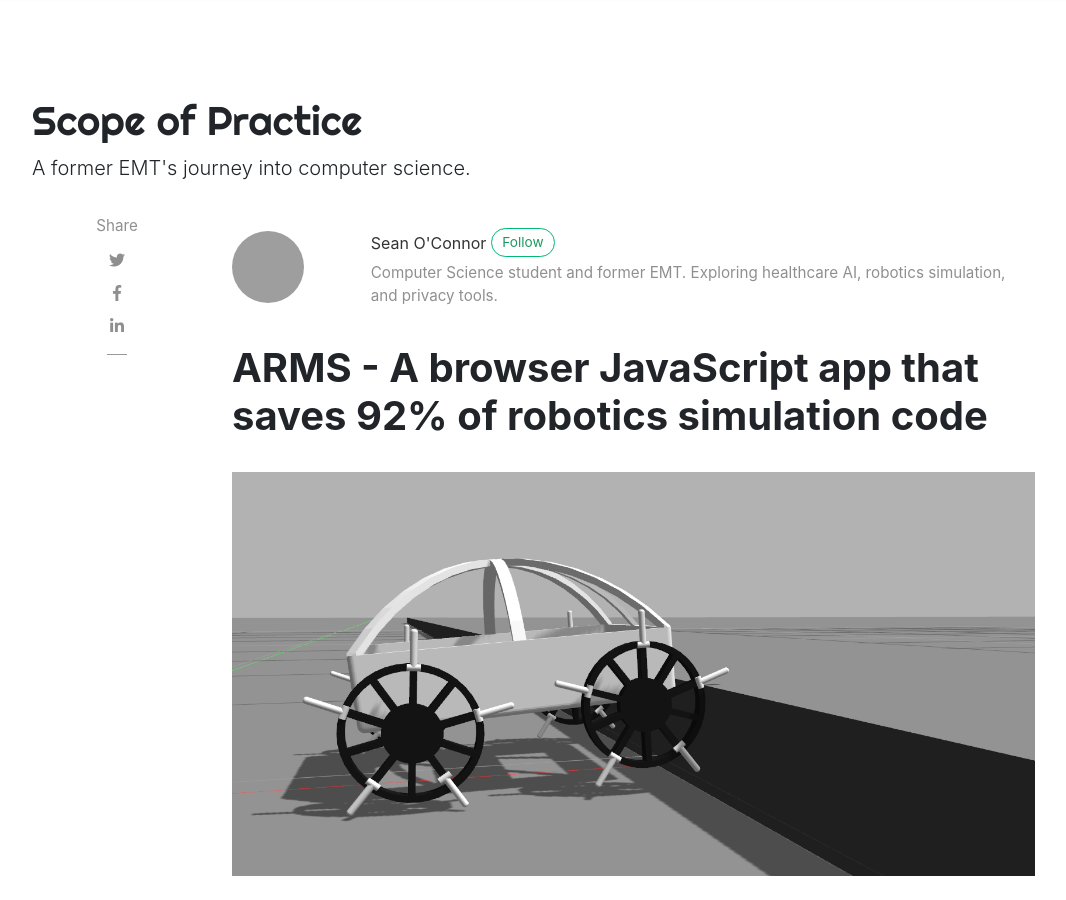
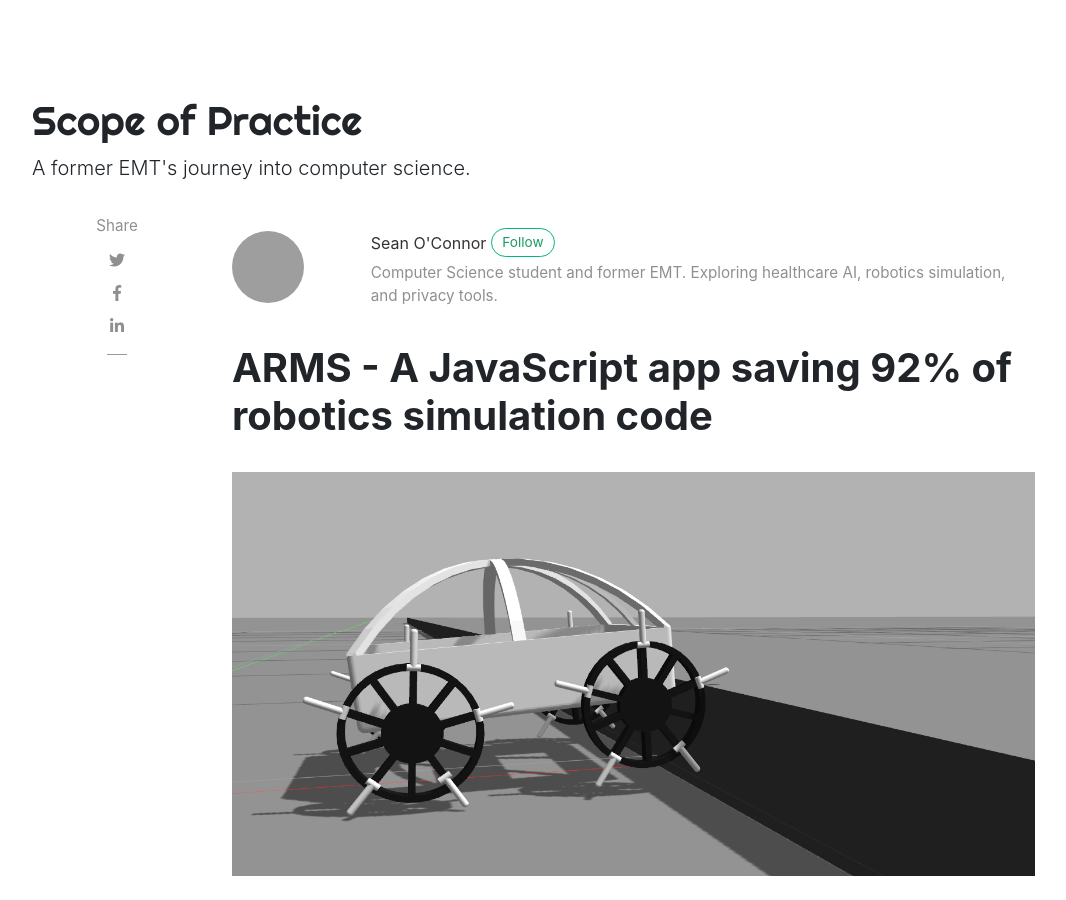
Before and after one commit to oapostrophe/oapostrophe.github.io, a Jekyll site: the page built from _posts/2021-05-20-arms-report.md, in a window 1280 px wide and 900 px high. Shown: the whole window, without its empty margins (53-1119 px from the left). Built offline with Jekyll 4.4.1, drawn with Linux system fonts in a browser that asks for light colours; nearby versions of some CDN libraries; comment, search, counter and statistics services are not loaded; grey boxes are pictures that could not be loaded.

Commit message:
title update

```diff
--- a/_posts/2021-05-20-arms-report.md
+++ b/_posts/2021-05-20-arms-report.md
@@ -1,6 +1,6 @@
 ---
 layout: post
-title:  "ARMS - A browser JavaScript app that saves 92% of robotics simulation code"
+title:  "ARMS - A JavaScript app saving 92% of robotics simulation code"
 author: sean
 categories: [ Robotics, Simulation ]
 image: assets/images/arms1/robot_image.png
```
